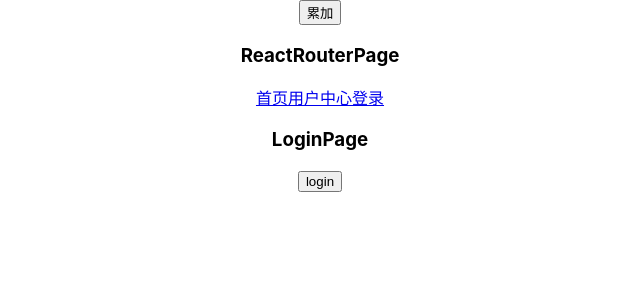
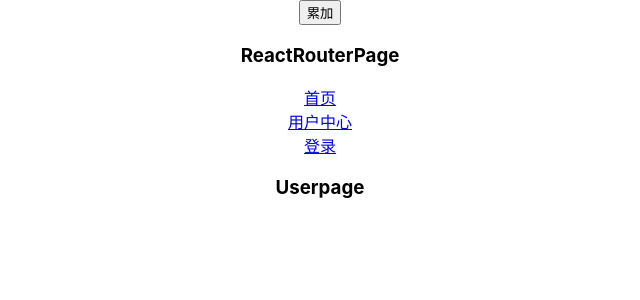
Before and after one commit to webInRoad/custom-react, a React (Create React App) app: page /user in a window 1280 px wide. Before the commit this address led to /login. Shown: the top 300 px of the page, without its empty margins (320-960 px from the left). Built offline with nearby package versions, Linux system fonts and the light colour scheme.

Commit message:
超链接默认行为，简单版本路由

```diff
--- /dev/null
+++ b/src/k-react-router-dom/BrowserRouter.js
@@ -0,0 +1,14 @@
+import React, { Component } from 'react'
+import {createBrowserHistory} from "history"
+import Router from './Router'
+export default class BrowserRouter extends Component {
+  constructor(props){
+    super(props)
+    this.history = createBrowserHistory()
+  }
+  render() {
+    return (
+      <Router children={this.props.children} history={this.history} />
+    )
+  }
+}
--- /dev/null
+++ b/src/k-react-router-dom/Link.js
@@ -0,0 +1,12 @@
+import React, { Component } from 'react'
+
+export default class Link extends Component {
+  render() {
+    const {to,children} = this.props
+    return (
+      <div>
+        <a href={to}>{children}</a>
+      </div>
+    )
+  }
+}
--- /dev/null
+++ b/src/k-react-router-dom/Route.js
@@ -0,0 +1,14 @@
+import React, { Component } from 'react'
+
+export default class Route extends Component {
+  render() {
+    const {path,component:Component,...rest} = this.props
+    return (
+      <div>
+        {
+          window.location.pathname === path ? React.createElement(Component) : null
+        }
+      </div>
+    )
+  }
+}
--- /dev/null
+++ b/src/k-react-router-dom/Router.js
@@ -0,0 +1,11 @@
+import React, { Component } from 'react'
+
+export default class Router extends Component {
+  render() {
+    return (
+      <div>
+        {this.props.children}
+      </div>
+    )
+  }
+}
--- /dev/null
+++ b/src/k-react-router-dom/index.js
@@ -0,0 +1,9 @@
+import BrowserRouter from './BrowserRouter'
+import Link from './Link'
+import Route from './Route'
+
+export {
+  Link,
+  Route,
+  BrowserRouter
+}
--- a/src/pages/RouteComponePage.js
+++ b/src/pages/RouteComponePage.js
@@ -1,5 +1,6 @@
 import React, { Component } from 'react'
-import {BrowserRouter as Router,Route,Link,Switch} from'react-router-dom'
+// import {BrowserRouter as Router,Route,Link,Switch} from'react-router-dom'
+import {BrowserRouter as Router,Route,Link} from '../k-react-router-dom'
 import HomePage from './HomePage'
 import LoginPage from './LoginPage'
 import UserPage from './UserPage'
@@ -15,13 +16,13 @@
           <Link to="/">首页</Link>
           <Link to="/user">用户中心</Link>
           <Link to="/login">登录</Link>
-          <Switch>
+          {/* <Switch> */}
             <Route path="/" exact component={HomePage}></Route>
-            {/* <Route path="/user" exact strict component={UserPage}></Route> */}
-            <PrivateUserPage path="/user" exact strict component={UserPage}></PrivateUserPage>
-            <Route path="/login" sensitive component={LoginPage}></Route>
-            <Route component={_404Page}></Route>
-          </Switch>
+            <Route path="/user" exact strict component={UserPage}></Route>
+            {/* <PrivateUserPage path="/user" exact strict component={UserPage}></PrivateUserPage> */}
+            {/* <Route path="/login" sensitive component={LoginPage}></Route> */}
+            {/* <Route component={_404Page}></Route> */}
+          {/* </Switch> */}
         </Router>
       </div>
     )
--- a/src/zReactRedux.js
+++ b/src/zReactRedux.js
@@ -24,7 +24,7 @@
         unsubscribe()
       }
     }
-  }, [])
+  }, [store])
   return <WrappedComponent {...props} {...stateProps} {...dispatchProps}/>
 }
 
```
